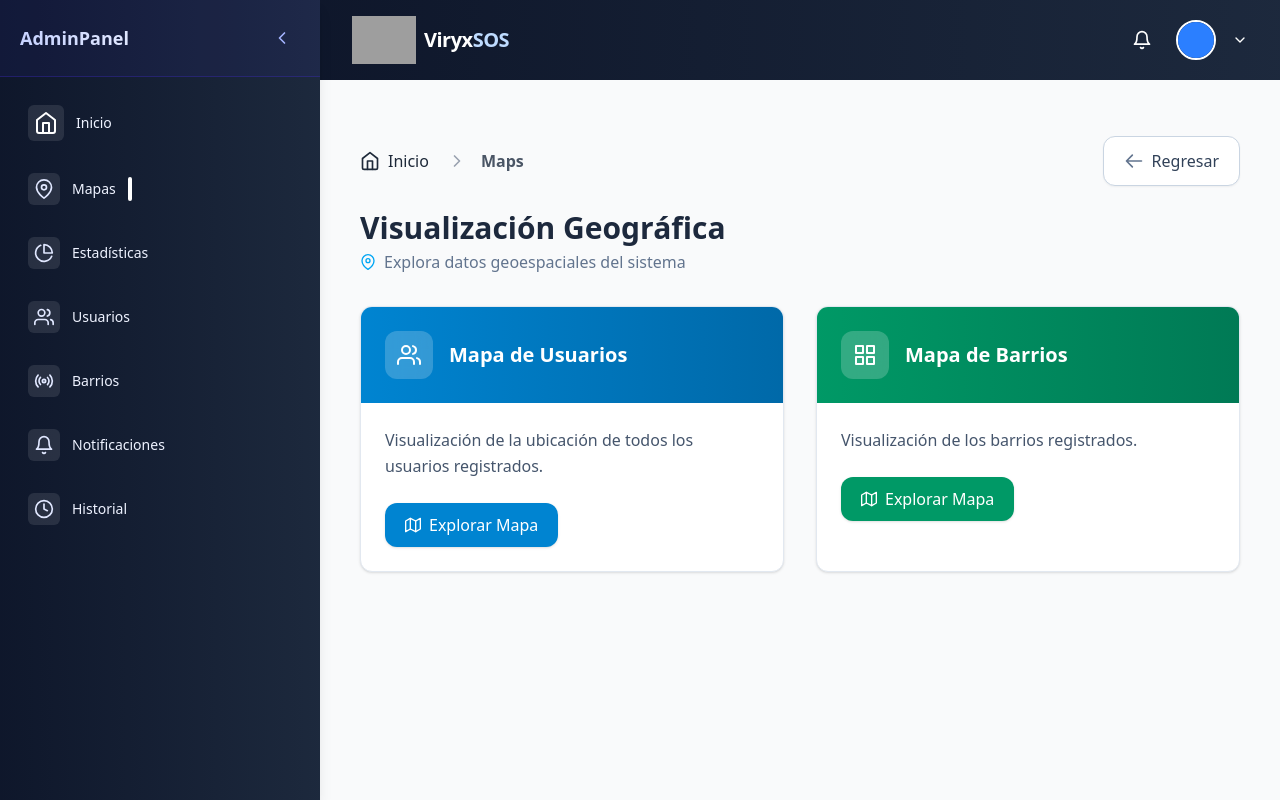
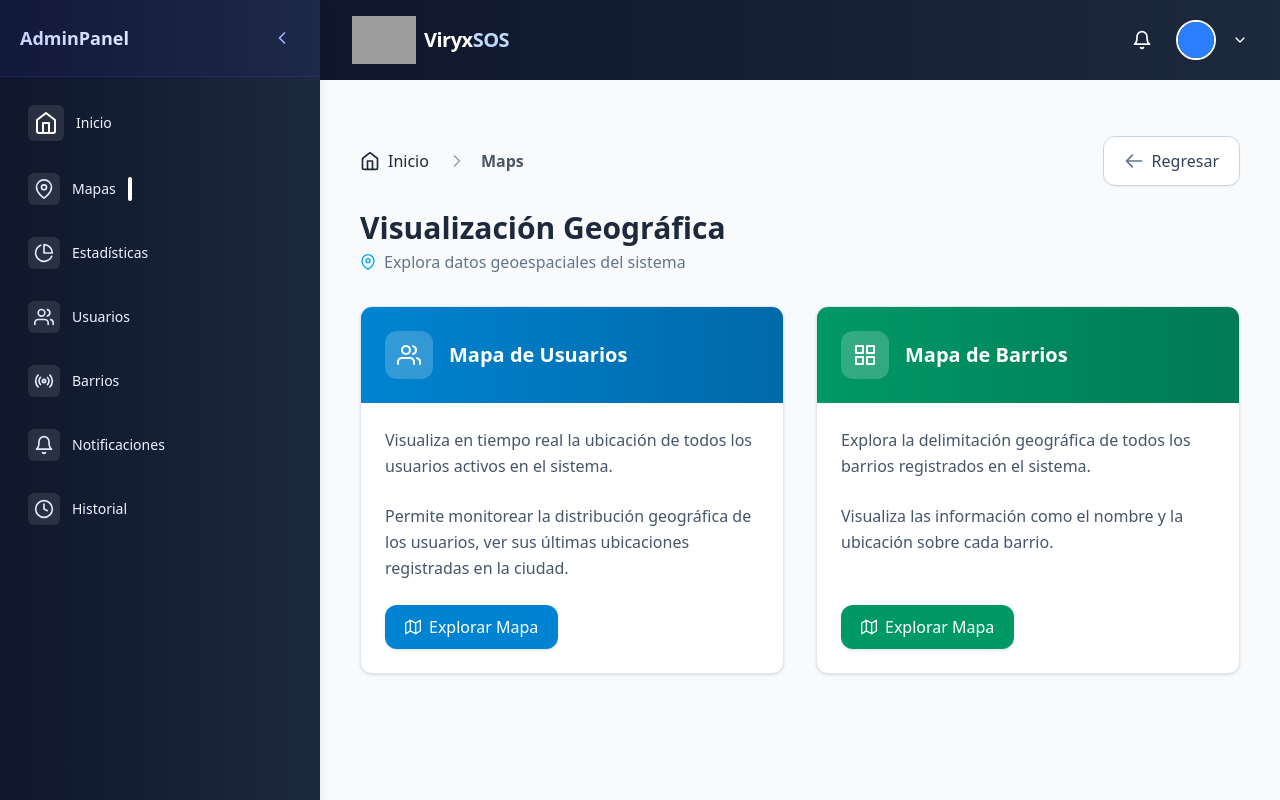
Before and after one commit to leninfabricio29/dashboard_viored, a React (Vite) app: page /maps in a window 1280 px wide. Built offline with nearby package versions, Linux system fonts and the light colour scheme; no server answers; sample sign-in values are in the browser's storage; grey boxes are pictures that could not be loaded.

Commit message:
Actualización de disño en el MapsIndicator

```diff
--- a/src/pages/Dashboard.tsx
+++ b/src/pages/Dashboard.tsx
@@ -18,6 +18,7 @@ import { ActivityLog } from "../types/activity-log";
 import ActivityBarChart from "../components/layout/ActivityBarChart";
 
 interface User {
+  _id: string;
   name: string;
   role: string;
   avatar?: string;
@@ -34,11 +35,17 @@ const Dashboard = () => {
   const [totalAlertas, setTotalAlertas] = useState<number>(0);
   const [alertasDia, setAlertasDia] = useState<number>(0);
   const [logs, setLogs] = useState<ActivityLog[]>([]);
+  const [adminId, setAdminId] = useState<string>("");
 
   const fetchUsers = async () => {
     try {
       const data = await userService.getUsers();
       setUsers(data);
+      // Buscar el usuario con rol de admin
+      const admin = data.find(user => user.role === "admin");
+      if (admin) {
+        setAdminId(admin._id);
+      }
     } catch (err) {
       console.error("Error al cargar usuarios:", err);
     }
@@ -192,7 +199,7 @@ const Dashboard = () => {
             title="Configuración"
             description="Cambia la información del admin"
             icon={<FiSettings className="w-5 h-5" />}
-            link="/settings"
+            link={`/settings/${adminId}`}
             color="from-purple-500 to-purple-600"
           />
         </div>
--- a/src/pages/modules/Maps/MapsIndicator.tsx
+++ b/src/pages/modules/Maps/MapsIndicator.tsx
@@ -1,5 +1,11 @@
 import { useState, useEffect } from "react";
-import { FiMapPin, FiMap, FiUsers, FiGrid, FiAlertCircle } from "react-icons/fi";
+import {
+  FiMapPin,
+  FiMap,
+  FiUsers,
+  FiGrid,
+  FiAlertCircle,
+} from "react-icons/fi";
 import Modal from "../../../components/UI/Modal";
 import UsersMap from "./UserMaps";
 import userService from "../../../services/user-service";
@@ -94,7 +100,7 @@ const MapIndicator = () => {
       {/* Cards Grid - Versión Premium */}
       <div className="grid grid-cols-1 lg:grid-cols-2 gap-8">
         {/* Card Usuarios */}
-        <div className="bg-white rounded-xl shadow-sm border border-slate-200 overflow-hidden hover:shadow-md transition-all duration-300 group">
+        <div className="bg-white rounded-xl shadow-sm border border-slate-200 overflow-hidden hover:shadow-md transition-all duration-300 group flex flex-col h-full">
           <div className="bg-gradient-to-r from-sky-600 to-sky-700 p-6">
             <div className="flex items-center">
               <div className="p-3 rounded-xl bg-white/20 backdrop-blur-sm mr-4 group-hover:rotate-6 transition-transform">
@@ -105,13 +111,18 @@ const MapIndicator = () => {
               </h2>
             </div>
           </div>
-          <div className="p-6">
-            <p className="text-slate-600 mb-6 leading-relaxed">
-              Visualización de la ubicación de todos los usuarios
-              registrados.
-            </p>
+          <div className="p-6 flex flex-col flex-grow">
+            <div className="flex-grow">
+              <p className="text-slate-600 mb-6 leading-relaxed">
+                Visualiza en tiempo real la ubicación de todos los usuarios
+                activos en el sistema.
+              </p>
+              <p className="text-slate-600 mb-6 leading-relaxed">
+                Permite monitorear la distribución geográfica de los usuarios,
+                ver sus últimas ubicaciones registradas en la ciudad.
+              </p>
+            </div>
             <div className="flex justify-between items-center">
-
               <button
                 onClick={() => setIsUsersMapOpen(true)}
                 className="bg-sky-600 hover:bg-sky-700 text-white px-5 py-2.5 rounded-xl transition-all flex items-center shadow-sm hover:shadow-md"
@@ -124,7 +135,7 @@ const MapIndicator = () => {
         </div>
 
         {/* Card Barrios */}
-        <div className="bg-white rounded-xl shadow-sm border border-slate-200 overflow-hidden hover:shadow-md transition-all duration-300 group">
+        <div className="bg-white rounded-xl shadow-sm border border-slate-200 overflow-hidden hover:shadow-md transition-all duration-300 group flex flex-col h-full">
           <div className="bg-gradient-to-r from-emerald-600 to-emerald-700 p-6">
             <div className="flex items-center">
               <div className="p-3 rounded-xl bg-white/20 backdrop-blur-sm mr-4 group-hover:-rotate-6 transition-transform">
@@ -135,12 +146,18 @@ const MapIndicator = () => {
               </h2>
             </div>
           </div>
-          <div className="p-6">
-            <p className="text-slate-600 mb-6 leading-relaxed">
-              Visualización de los barrios registrados.
-            </p>
+          <div className="p-6 flex flex-col flex-grow">
+            <div className="flex-grow">
+              <p className="text-slate-600 mb-6 leading-relaxed">
+                Explora la delimitación geográfica de todos los barrios
+                registrados en el sistema.
+              </p>
+              <p className="text-slate-600 mb-6 leading-relaxed">
+                Visualiza las información como el nombre y la ubicación sobre
+                cada barrio.
+              </p>
+            </div>
             <div className="flex justify-between items-center">
-
               <button
                 onClick={() => setIsNeighborhoodsMapOpen(true)}
                 className="bg-emerald-600 hover:bg-emerald-700 text-white px-5 py-2.5 rounded-xl transition-all flex items-center shadow-sm hover:shadow-md"
--- a/src/pages/modules/Settings/UserProfile.tsx
+++ b/src/pages/modules/Settings/UserProfile.tsx
@@ -11,7 +11,6 @@ const UserProfile = () => {
   const [activeTab, setActiveTab] = useState("profile");
   const { id } = useParams();
   const [ packages ,setPackages] = useState("")
-  console.log(packages)
   const [userEmail, setUserEmail] = useState("");
   const [passwordData, setPasswordData] = useState({
     currentPassword: "",
@@ -42,7 +41,6 @@ const UserProfile = () => {
     null
   );
 
-  console.log(activePackageId)
   const navigate = useNavigate();
 
   const toggleVisibility = (field: 'current' | 'new' | 'confirm') => {
```
